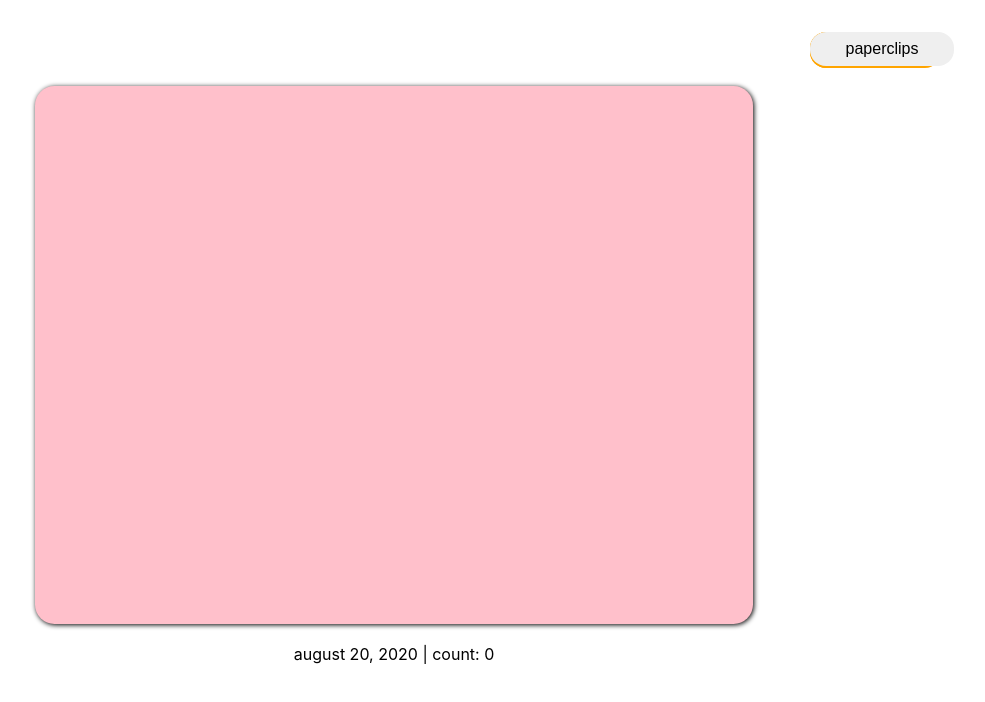
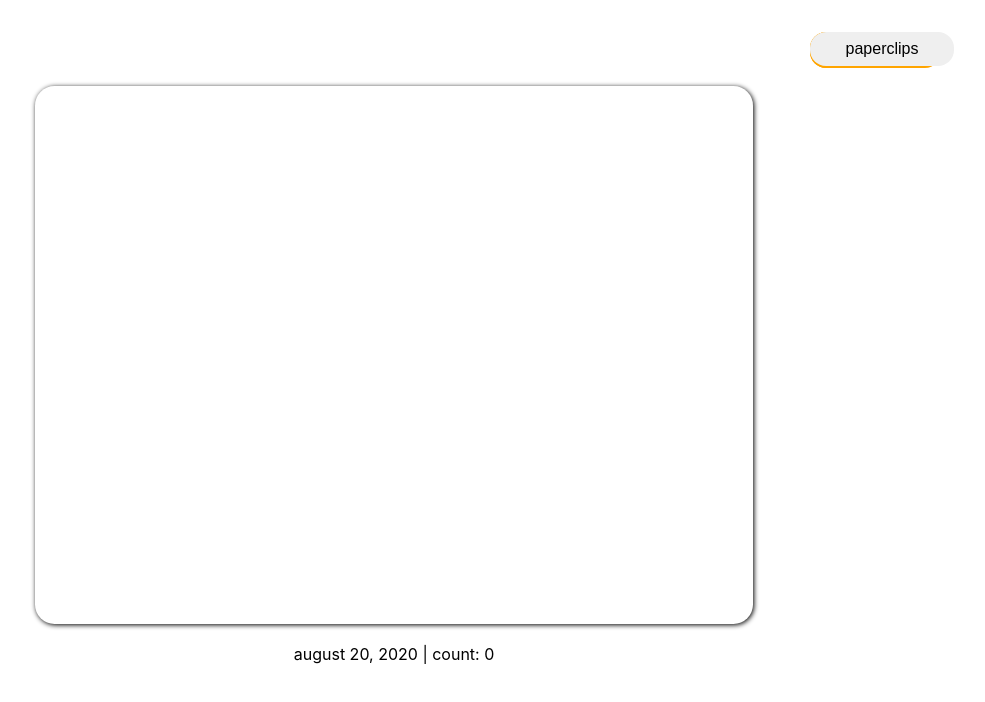
Before and after one commit to cooljasonmelton/paperclips-fe, a React (Create React App) app: page /write in a window 1280 px wide. Shown: the top 702 px of the page, without its empty margins (246-1231 px from the left). Built offline with nearby package versions, Linux system fonts and the light colour scheme.

Commit message:
set up animation for entry ta and fixed getwordcount func

```diff
--- a/src/functions/wordCountFunctions.js
+++ b/src/functions/wordCountFunctions.js
@@ -1,6 +1,6 @@
 export const getWordCount = text => {
     // remove end space and split into array
-    const wordArr = text.trim().split(" ")
+    const wordArr = text.replace(/\s/g, ' ').split(" ");
     // remove empty spaces and return length
     return wordArr.filter(word => word !== "").length
 }
--- a/src/writing/EntryContainer.css
+++ b/src/writing/EntryContainer.css
@@ -21,8 +21,16 @@
     outline: none;
     resize: none;
     overflow: auto;
+
 }
 
-.entry-ta:focus{
-    background-color: pink;
+@keyframes entry-focus {
+    from {box-shadow: 100px 100px 100px black}
+    to {box-shadow: 1px 1px 5px black}
 }
+
+.entry-ta:valid{
+    /* background-color: pink; */
+    animation-name: entry-focus;
+    animation-duration: 1s;
+}
```
